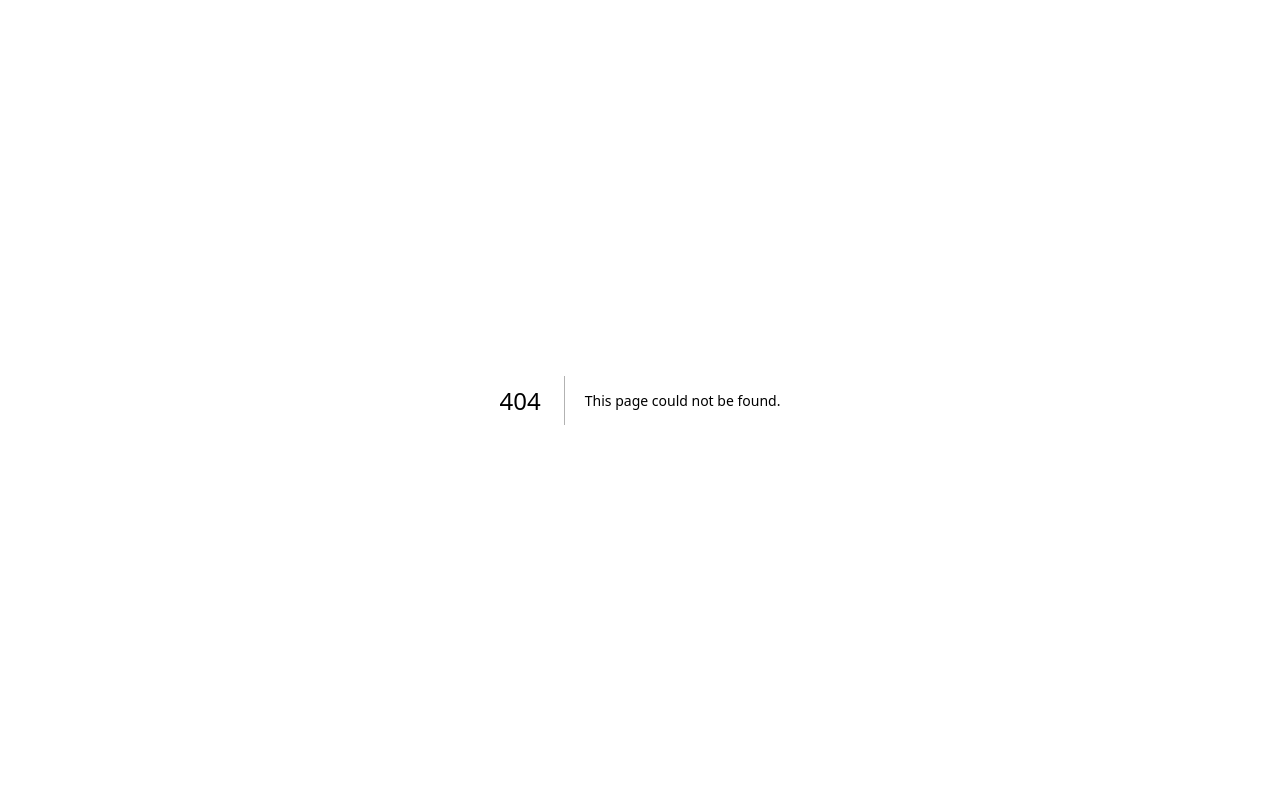
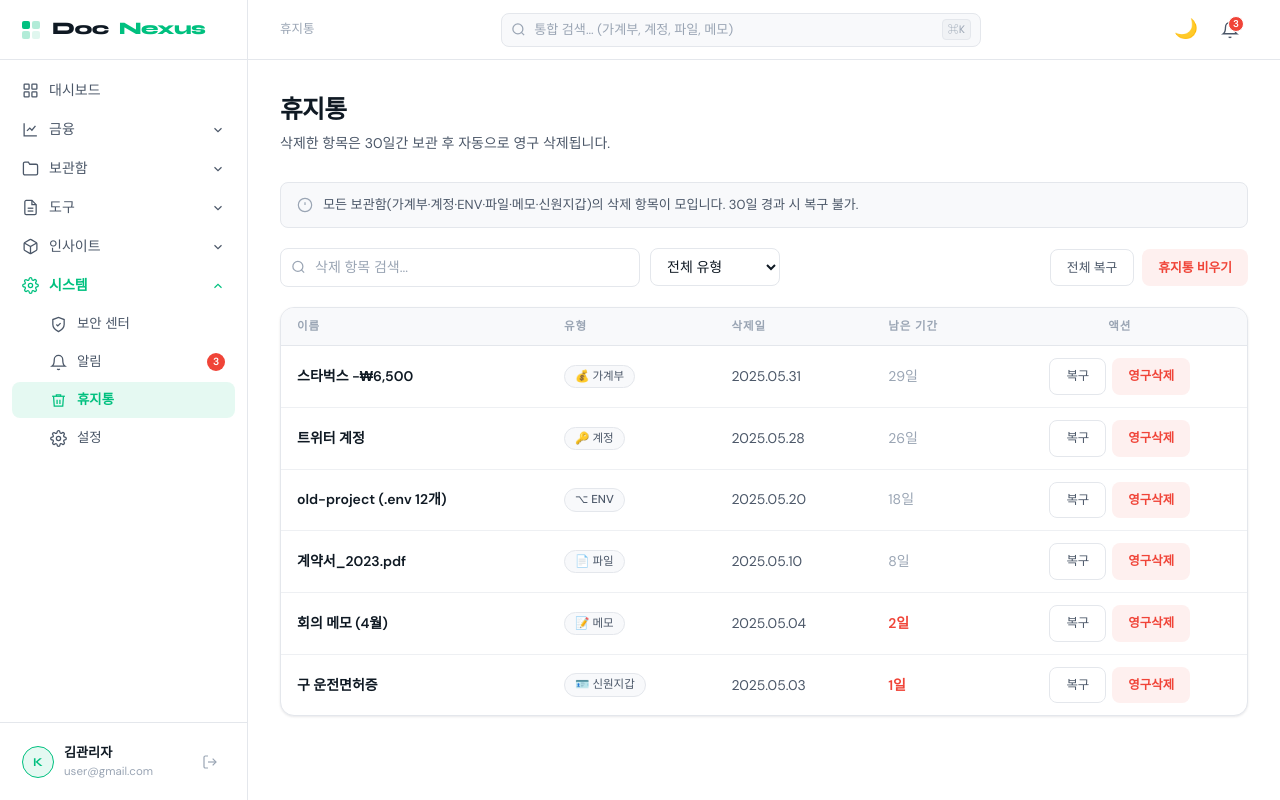
Before and after one commit to leejinyoung-kr/life-ledger, a Next.js app in the folder frontend/: page /trash in a window 1280 px wide. Before the commit this address had no page. Built offline with nearby package versions, Linux system fonts and the light colour scheme; sample sign-in values are in the browser's storage.

Commit message:
휴지통 프론트 적용

```diff
--- a/frontend/app/globals.css
+++ b/frontend/app/globals.css
@@ -287,6 +287,8 @@ input, select, textarea { font: inherit; }
 .toolbar .search-wrap { flex: 1; max-width: 360px; }
 .toolbar .filter-select { width: auto; min-width: 130px; }
 .toolbar-count { font-size: .82rem; align-self: center; }
+.toolbar-right { margin-left: auto; display: flex; gap: 8px; }
+.toolbar-right .btn { font-size: .8rem; }
 
 /* ════════════════════════════════════════
    GLOBAL SEARCH (공통 검색바)
@@ -947,6 +949,17 @@ tbody td { padding: 12px 16px; color: var(--text-primary); vertical-align: middl
 .notif-time { font-size: 0.72rem; color: var(--text-muted); margin-top: 4px; }
 
 /* ════════════════════════════════════════
+   휴지통 (trash) 전용
+   ════════════════════════════════════════ */
+.info-bar { display: flex; align-items: center; gap: 10px; padding: 12px 16px; background: var(--bg-surface); border: 1px solid var(--border); border-radius: var(--radius); margin-bottom: 20px; font-size: .82rem; color: var(--text-secondary); }
+.info-bar > svg { color: var(--text-muted); flex-shrink: 0; }
+.type-chip { display: inline-flex; align-items: center; gap: 4px; padding: 2px 10px; border-radius: var(--radius-full); font-size: .72rem; font-weight: 500; background: var(--bg-surface); border: 1px solid var(--border); color: var(--text-secondary); }
+.trash-left { color: var(--text-muted); }
+.trash-left.soon { color: var(--danger); font-weight: 600; }
+.trash-actions { display: flex; justify-content: center; gap: 6px; }
+.trash-actions .btn { font-size: .78rem; }
+
+/* ════════════════════════════════════════
    RESPONSIVE (반응형)
    ════════════════════════════════════════ */
 @media (max-width: 1100px) {
--- /dev/null
+++ b/frontend/app/trash/page.tsx
@@ -0,0 +1,124 @@
+'use client';
+
+/**
+ * 휴지통 페이지.
+ * 모든 보관함의 삭제 항목을 모아 복구/영구삭제한다. (30일 경과 시 자동 영구 삭제)
+ * 공통 레이아웃(AppShell)을 재사용하고 데이터는 더미로 채운다.
+ */
+import { useEffect, useState } from 'react';
+import { useRouter } from 'next/navigation';
+import AppShell from '@/components/AppShell';
+import { IconAlertCircle, IconSearch } from '@/components/icons';
+
+interface TrashItem { id: number; name: string; chip: string; type: string; deleted: string; daysLeft: number; }
+
+// ── 더미 데이터 (TODO: GET /api/v1/trash) ───────────────────────
+const INITIAL: TrashItem[] = [
+  { id: 1, name: '스타벅스 -₩6,500', chip: '💰 가계부', type: '가계부', deleted: '2025.05.31', daysLeft: 29 },
+  { id: 2, name: '트위터 계정', chip: '🔑 계정', type: '계정', deleted: '2025.05.28', daysLeft: 26 },
+  { id: 3, name: 'old-project (.env 12개)', chip: '⌥ ENV', type: 'ENV', deleted: '2025.05.20', daysLeft: 18 },
+  { id: 4, name: '계약서_2023.pdf', chip: '📄 파일', type: '파일', deleted: '2025.05.10', daysLeft: 8 },
+  { id: 5, name: '회의 메모 (4월)', chip: '📝 메모', type: '메모', deleted: '2025.05.04', daysLeft: 2 },
+  { id: 6, name: '구 운전면허증', chip: '🪪 신원지갑', type: '신원지갑', deleted: '2025.05.03', daysLeft: 1 },
+];
+
+const TYPES = ['전체 유형', '가계부', '계정', 'ENV', '파일', '메모'];
+
+export default function TrashPage() {
+  const router = useRouter();
+  const [items, setItems] = useState<TrashItem[]>(INITIAL);
+  const [query, setQuery] = useState('');
+  const [type, setType] = useState('전체 유형');
+
+  // 인증 가드 — 토큰 없으면 로그인 페이지로. TODO: 토큰 유효성 검증 API 연동
+  useEffect(() => {
+    if (!localStorage.getItem('auth_token')) {
+      router.replace('/login');
+    }
+  }, [router]);
+
+  // 로그아웃 — 토큰 제거 후 로그인 페이지로 이동
+  function logout() {
+    localStorage.removeItem('auth_token');
+    router.push('/login');
+  }
+
+  // 단일 항목 복구. TODO: POST /api/v1/trash/:id/restore
+  function restore(id: number) {
+    setItems((prev) => prev.filter((it) => it.id !== id));
+  }
+
+  // 단일 항목 영구 삭제. TODO: DELETE /api/v1/trash/:id
+  function purge(id: number) {
+    setItems((prev) => prev.filter((it) => it.id !== id));
+  }
+
+  // 전체 복구 / 휴지통 비우기. TODO: API 연동
+  function restoreAll() { setItems([]); }
+  function emptyTrash() { setItems([]); }
+
+  // 검색어 + 유형으로 필터
+  const filtered = items.filter((it) => {
+    const matchType = type === '전체 유형' || it.type === type;
+    const matchQuery = !query.trim() || it.name.toLowerCase().includes(query.toLowerCase());
+    return matchType && matchQuery;
+  });
+
+  return (
+    <AppShell activePath="/trash" topbarLabel="휴지통" onLogout={logout}>
+      <div className="page-header">
+        <h1 className="page-title">휴지통</h1>
+        <p className="page-subtitle">삭제한 항목은 30일간 보관 후 자동으로 영구 삭제됩니다.</p>
+      </div>
+
+      <div className="info-bar">
+        <IconAlertCircle width={16} height={16} />
+        모든 보관함(가계부·계정·ENV·파일·메모·신원지갑)의 삭제 항목이 모입니다. 30일 경과 시 복구 불가.
+      </div>
+
+      {/* 검색 / 유형 필터 / 일괄 액션 */}
+      <div className="toolbar">
+        <div className="search-wrap">
+          <IconSearch className="search-icon" />
+          <input className="input" type="text" placeholder="삭제 항목 검색..." value={query} onChange={(e) => setQuery(e.target.value)} aria-label="삭제 항목 검색" />
+        </div>
+        <select className="input filter-select" value={type} onChange={(e) => setType(e.target.value)} aria-label="유형 필터">
+          {TYPES.map((t) => <option key={t}>{t}</option>)}
+        </select>
+        <div className="toolbar-right">
+          <button type="button" className="btn btn-ghost" onClick={restoreAll}>전체 복구</button>
+          <button type="button" className="btn btn-danger" onClick={emptyTrash}>휴지통 비우기</button>
+        </div>
+      </div>
+
+      {/* 삭제 항목 테이블 */}
+      <div className="card flush">
+        <div className="table-wrap">
+          <table>
+            <thead>
+              <tr>
+                <th>이름</th><th>유형</th><th>삭제일</th><th>남은 기간</th><th className="td-center">액션</th>
+              </tr>
+            </thead>
+            <tbody>
+              {filtered.map((it) => (
+                <tr key={it.id}>
+                  <td className="td-strong">{it.name}</td>
+                  <td><span className="type-chip">{it.chip}</span></td>
+                  <td className="td-muted">{it.deleted}</td>
+                  <td className={`trash-left${it.daysLeft <= 2 ? ' soon' : ''}`}>{it.daysLeft}일</td>
+                  <td className="td-center">
+                    <div className="trash-actions">
+                      <button type="button" className="btn btn-ghost" onClick={() => restore(it.id)}>복구</button>
+                      <button type="button" className="btn btn-danger" onClick={() => purge(it.id)}>영구삭제</button>
+                    </div>
+                  </td>
+                </tr>
+              ))}
+            </tbody>
+          </table>
+        </div>
+      </div>
+    </AppShell>
+  );
+}
--- a/frontend/components/Sidebar.tsx
+++ b/frontend/components/Sidebar.tsx
@@ -73,7 +73,7 @@ const NAV_GROUPS: NavGroup[] = [
     children: [
       { label: '보안 센터', href: '/security', icon: <IconShield /> },
       { label: '알림', href: '/notifications', icon: <IconBell />, badge: 3 },
-      { label: '휴지통', href: '#', icon: <IconTrash /> },
+      { label: '휴지통', href: '/trash', icon: <IconTrash /> },
       { label: '설정', href: '#', icon: <IconSettings /> },
     ],
   },
```
